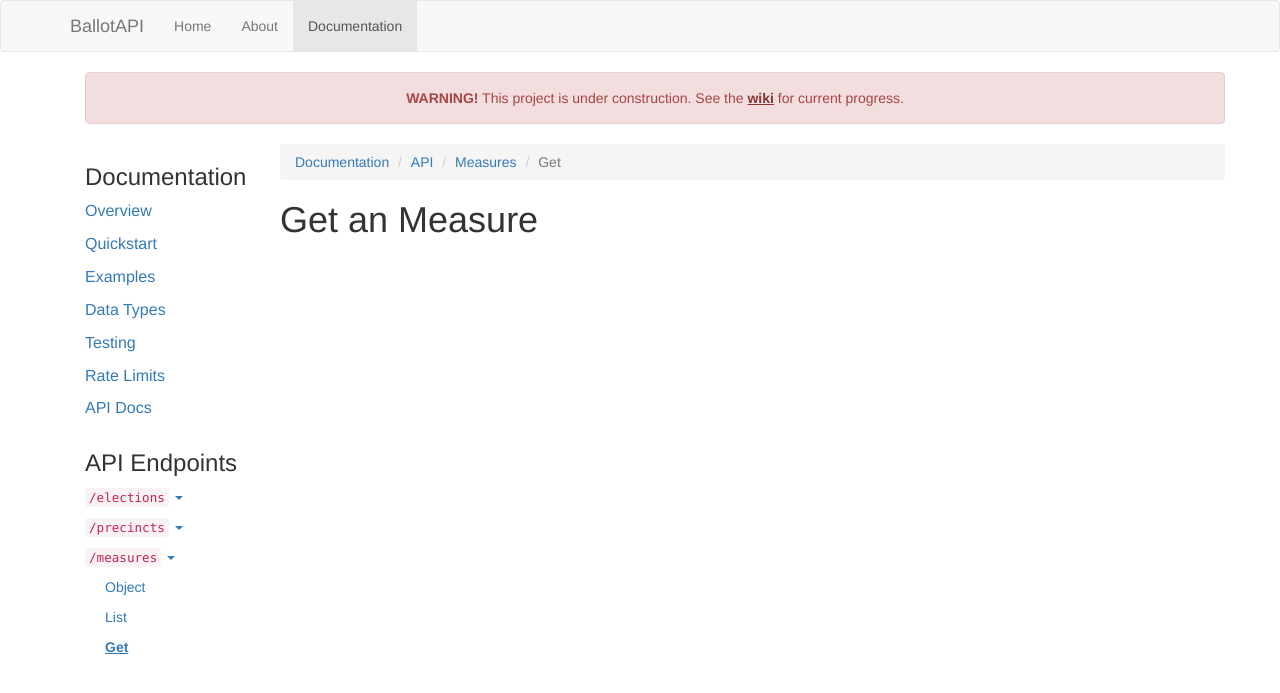
After one commit to open-austin/ballotapi, a Django app: page /docs/api/measures/get in a window 1280 px wide. The commit adds this page. Shown: the top 693 px of the page. Run offline with Django 3.2, Linux system fonts and the light colour scheme; some libraries are stand-ins or nearby versions.

Commit message:
added placeholders for all of the docs pages

```diff
--- /dev/null
+++ b/website/docs/templates/docs/api_measures_get.html
@@ -0,0 +1,14 @@
+{% extends "docs/docs_base.html" %}
+
+{% block doc_content %}
+    <ol class="breadcrumb">
+        <li><a href="{% url 'docs:overview' %}">Documentation</a></li>
+        <li><a href="{% url 'docs:api_endpoints' %}">API</a></li>
+        <li><a href="{% url 'docs:api_measures_object' %}">Measures</a></li>
+        <li class="active">Get</li>
+    </ol>
+    <h1>
+        Get an Measure
+    </h1>
+    {# TODO #}
+{% endblock %}
--- a/website/docs/templates/docs/includes/table_of_contents.html
+++ b/website/docs/templates/docs/includes/table_of_contents.html
@@ -23,9 +23,34 @@
                 >Overview</a>
         </li>
         <li class="margin-top-sm">
-            <a href="#TODO"
-               class="font-16px {% if toc == 'TODO' %}font-strong font-underline{% endif %}"
+            <a href="{% url 'docs:quickstart' %}"
+               class="font-16px {% if toc == 'quickstart' %}font-strong font-underline{% endif %}"
+                >Quickstart</a>
+        </li>
+        <li class="margin-top-sm">
+            <a href="{% url 'docs:examples' %}"
+               class="font-16px {% if toc == 'examples' %}font-strong font-underline{% endif %}"
+                >Examples</a>
+        </li>
+        <li class="margin-top-sm">
+            <a href="{% url 'docs:data_types' %}"
+               class="font-16px {% if toc == 'data_types' %}font-strong font-underline{% endif %}"
+                >Data Types</a>
+        </li>
+        <li class="margin-top-sm">
+            <a href="{% url 'docs:testing' %}"
+               class="font-16px {% if toc == 'testing' %}font-strong font-underline{% endif %}"
+                >Testing</a>
+        </li>
+        <li class="margin-top-sm">
+            <a href="{% url 'docs:rate_limits' %}"
+               class="font-16px {% if toc == 'rate_limits' %}font-strong font-underline{% endif %}"
                 >Rate Limits</a>
+        </li>
+        <li class="margin-top-sm">
+            <a href="{% url 'docs:api_endpoints' %}"
+               class="font-16px {% if toc == 'api_endpoints' %}font-strong font-underline{% endif %}"
+                >API Docs</a>
         </li>
     </ul>
 
@@ -33,11 +58,97 @@
         API Endpoints
     </h3>
     <ul class="list-unstyled">
+
         <li class="margin-top-sm">
-            <a href="#TODO"
-               class="font-16px {% if toc == 'TODO' %}font-strong font-underline{% endif %}"
-                >/elections</a>
+            <a href="{% url 'docs:api_elections_object' %}"
+               ><code>/elections</code></a>
+            <a class=""
+               role="button"
+               data-toggle="collapse"
+               href="#toc-elections"
+               aria-expanded="false"
+               aria-controls="toc-elections"
+               ><span class="caret"></span></a>
+            <ul id="toc-elections"
+                class="collapse {% if toc == 'api_elections' %}in{% endif %} list-unstyled indent">
+                <li class="margin-top-sm">
+                    <a href="{% url 'docs:api_elections_object' %}"
+                       class="{% if subtoc == 'api_elections_object' %}font-strong font-underline{% endif %}"
+                        >Object</a>
+                </li>
+                <li class="margin-top-sm">
+                    <a href="{% url 'docs:api_elections_list' %}"
+                       class="{% if subtoc == 'api_elections_list' %}font-strong font-underline{% endif %}"
+                        >List</a>
+                </li>
+                <li class="margin-top-sm">
+                    <a href="{% url 'docs:api_elections_get' %}"
+                       class="{% if subtoc == 'api_elections_get' %}font-strong font-underline{% endif %}"
+                        >Get</a>
+                </li>
+            </ul>
         </li>
+
+        <li class="margin-top-sm">
+            <a href="{% url 'docs:api_precincts_object' %}"
+               ><code>/precincts</code></a>
+            <a class=""
+               role="button"
+               data-toggle="collapse"
+               href="#toc-precincts"
+               aria-expanded="false"
+               aria-controls="toc-precincts"
+               ><span class="caret"></span></a>
+            <ul id="toc-precincts"
+                class="collapse {% if toc == 'api_precincts' %}in{% endif %} list-unstyled indent">
+                <li class="margin-top-sm">
+                    <a href="{% url 'docs:api_precincts_object' %}"
+                       class="{% if subtoc == 'api_precincts_object' %}font-strong font-underline{% endif %}"
+                        >Object</a>
+                </li>
+                <li class="margin-top-sm">
+                    <a href="{% url 'docs:api_precincts_list' %}"
+                       class="{% if subtoc == 'api_precincts_list' %}font-strong font-underline{% endif %}"
+                        >List</a>
+                </li>
+                <li class="margin-top-sm">
+                    <a href="{% url 'docs:api_precincts_get' %}"
+                       class="{% if subtoc == 'api_precincts_get' %}font-strong font-underline{% endif %}"
+                        >Get</a>
+                </li>
+            </ul>
+        </li>
+
+        <li class="margin-top-sm">
+            <a href="{% url 'docs:api_measures_object' %}"
+               ><code>/measures</code></a>
+            <a class=""
+               role="button"
+               data-toggle="collapse"
+               href="#toc-measures"
+               aria-expanded="false"
+               aria-controls="toc-measures"
+               ><span class="caret"></span></a>
+            <ul id="toc-measures"
+                class="collapse {% if toc == 'api_measures' %}in{% endif %} list-unstyled indent">
+                <li class="margin-top-sm">
+                    <a href="{% url 'docs:api_measures_object' %}"
+                       class="{% if subtoc == 'api_measures_object' %}font-strong font-underline{% endif %}"
+                        >Object</a>
+                </li>
+                <li class="margin-top-sm">
+                    <a href="{% url 'docs:api_measures_list' %}"
+                       class="{% if subtoc == 'api_measures_list' %}font-strong font-underline{% endif %}"
+                        >List</a>
+                </li>
+                <li class="margin-top-sm">
+                    <a href="{% url 'docs:api_measures_get' %}"
+                       class="{% if subtoc == 'api_measures_get' %}font-strong font-underline{% endif %}"
+                        >Get</a>
+                </li>
+            </ul>
+        </li>
+
     </ul>
 
 </div>
--- a/website/docs/templates/docs/overview.html
+++ b/website/docs/templates/docs/info_quickstart.html
@@ -3,9 +3,10 @@
 {% block doc_content %}
     <ol class="breadcrumb">
         <li><a href="{% url 'docs:overview' %}">Documentation</a></li>
-        <li class="active">Overview</li>
+        <li class="active">Quickstart</li>
     </ol>
     <h1>
-        BallotAPI Documentation
+        Quickstart
     </h1>
+    {# TODO #}
 {% endblock %}
--- a/website/docs/urls.py
+++ b/website/docs/urls.py
@@ -6,9 +6,100 @@ app_name = "docs"
 urlpatterns = [
 
     # informational pages
-    path('', TemplateView.as_view(template_name='docs/overview.html', extra_context={
+    path('', TemplateView.as_view(template_name='docs/info_overview.html', extra_context={
         "title": "Documentation",
         "nav": "docs",
         "toc": "overview",
     }), name='overview'),
+    path('quickstart', TemplateView.as_view(template_name='docs/info_quickstart.html', extra_context={
+        "title": "Quickstart",
+        "nav": "docs",
+        "toc": "quickstart",
+    }), name='quickstart'),
+    path('examples', TemplateView.as_view(template_name='docs/info_examples.html', extra_context={
+        "title": "Examples",
+        "nav": "docs",
+        "toc": "examples",
+    }), name='examples'),
+    path('data-types', TemplateView.as_view(template_name='docs/info_data_types.html', extra_context={
+        "title": "Data Types",
+        "nav": "docs",
+        "toc": "data_types",
+    }), name='data_types'),
+    path('testing', TemplateView.as_view(template_name='docs/info_testing.html', extra_context={
+        "title": "Testing",
+        "nav": "docs",
+        "toc": "testing",
+    }), name='testing'),
+    path('rate-limits', TemplateView.as_view(template_name='docs/info_rate_limits.html', extra_context={
+        "title": "Rate Limits",
+        "nav": "docs",
+        "toc": "rate_limits",
+    }), name='rate_limits'),
+    path('api', TemplateView.as_view(template_name='docs/api_endpoints.html', extra_context={
+        "title": "API Endpoints",
+        "nav": "docs",
+        "toc": "api_endpoints",
+    }), name='api_endpoints'),
+
+    # Elections
+    path('api/elections', TemplateView.as_view(template_name='docs/api_elections_object.html', extra_context={
+        "title": "Elections",
+        "nav": "docs",
+        "toc": "api_elections",
+        "subtoc": "api_elections_object",
+    }), name='api_elections_object'),
+    path('api/elections/list', TemplateView.as_view(template_name='docs/api_elections_list.html', extra_context={
+        "title": "Elections - List",
+        "nav": "docs",
+        "toc": "api_elections",
+        "subtoc": "api_elections_list",
+    }), name='api_elections_list'),
+    path('api/elections/get', TemplateView.as_view(template_name='docs/api_elections_get.html', extra_context={
+        "title": "Elections - Get",
+        "nav": "docs",
+        "toc": "api_elections",
+        "subtoc": "api_elections_get",
+    }), name='api_elections_get'),
+
+
+    # Precincts
+    path('api/precincts', TemplateView.as_view(template_name='docs/api_precincts_object.html', extra_context={
+        "title": "Precincts",
+        "nav": "docs",
+        "toc": "api_precincts",
+        "subtoc": "api_precincts_object",
+    }), name='api_precincts_object'),
+    path('api/precincts/list', TemplateView.as_view(template_name='docs/api_precincts_list.html', extra_context={
+        "title": "Precincts - List",
+        "nav": "docs",
+        "toc": "api_precincts",
+        "subtoc": "api_precincts_list",
+    }), name='api_precincts_list'),
+    path('api/precincts/get', TemplateView.as_view(template_name='docs/api_precincts_get.html', extra_context={
+        "title": "Precincts - Get",
+        "nav": "docs",
+        "toc": "api_precincts",
+        "subtoc": "api_precincts_get",
+    }), name='api_precincts_get'),
+
+    # Measures
+    path('api/measures', TemplateView.as_view(template_name='docs/api_measures_object.html', extra_context={
+        "title": "measures",
+        "nav": "docs",
+        "toc": "api_measures",
+        "subtoc": "api_measures_object",
+    }), name='api_measures_object'),
+    path('api/measures/list', TemplateView.as_view(template_name='docs/api_measures_list.html', extra_context={
+        "title": "measures - List",
+        "nav": "docs",
+        "toc": "api_measures",
+        "subtoc": "api_measures_list",
+    }), name='api_measures_list'),
+    path('api/measures/get', TemplateView.as_view(template_name='docs/api_measures_get.html', extra_context={
+        "title": "measures - Get",
+        "nav": "docs",
+        "toc": "api_measures",
+        "subtoc": "api_measures_get",
+    }), name='api_measures_get'),
 ]
--- a/website/static_pages/templates/base.html
+++ b/website/static_pages/templates/base.html
@@ -48,6 +48,36 @@
                 .font-underline {
                     text-decoration: underline;
                 }
+                /* indent for indenting list-unstyled */
+                .indent {
+                    margin-left: 20px;
+                }
+                /* permalink hover behavior */
+                .permalink-wrapper:hover .permalink {
+                    display: inline-block;
+                    text-decoration: none;
+                }
+                .permalink {
+                    display: none;
+                    position: absolute;
+                    font-size: 50%;
+                }
+                .permalink:before {
+                    top: 1px;
+                    font-family: 'Glyphicons Halflings';
+                    font-style: normal;
+                    font-weight: 400;
+                    content: "\e144"; /* permalink glyphicon */
+                }
+                /* enable emphasizing when jumping to id */
+                :target{
+                    animation: punch 2s ease-out;
+                }
+                @keyframes punch{
+                    0% { background-color: #ffffff; }
+                    10% { background-color: #fcf8e3; }
+                    100% { background-color: #ffffff; }
+                }
             </style>
         {% endblock %}
     </head>
```
Also changed, not shown: website/docs/templates/docs/api_elections_get.html (added, +14 -0 lines), website/docs/templates/docs/api_elections_list.html (added, +14 -0 lines), website/docs/templates/docs/api_elections_object.html (added, +13 -0 lines), website/docs/templates/docs/api_endpoints.html (added, +12 -0 lines), website/docs/templates/docs/api_measures_list.html (added, +14 -0 lines), website/docs/templates/docs/api_measures_object.html (added, +13 -0 lines), website/docs/templates/docs/api_precincts_get.html (added, +14 -0 lines), website/docs/templates/docs/api_precincts_list.html (added, +14 -0 lines), website/docs/templates/docs/api_precincts_object.html (added, +13 -0 lines), website/docs/templates/docs/info_data_types.html (added, +12 -0 lines), website/docs/templates/docs/info_examples.html (added, +12 -0 lines), website/docs/templates/docs/info_overview.html (added, +12 -0 lines), website/docs/templates/docs/info_rate_limits.html (added, +12 -0 lines), website/docs/templates/docs/info_testing.html (added, +12 -0 lines).
